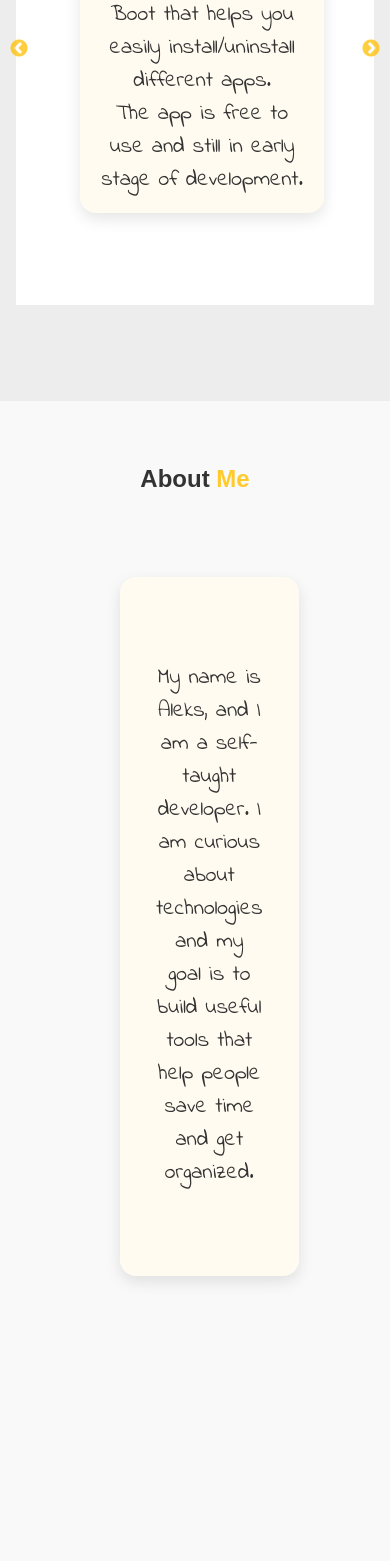
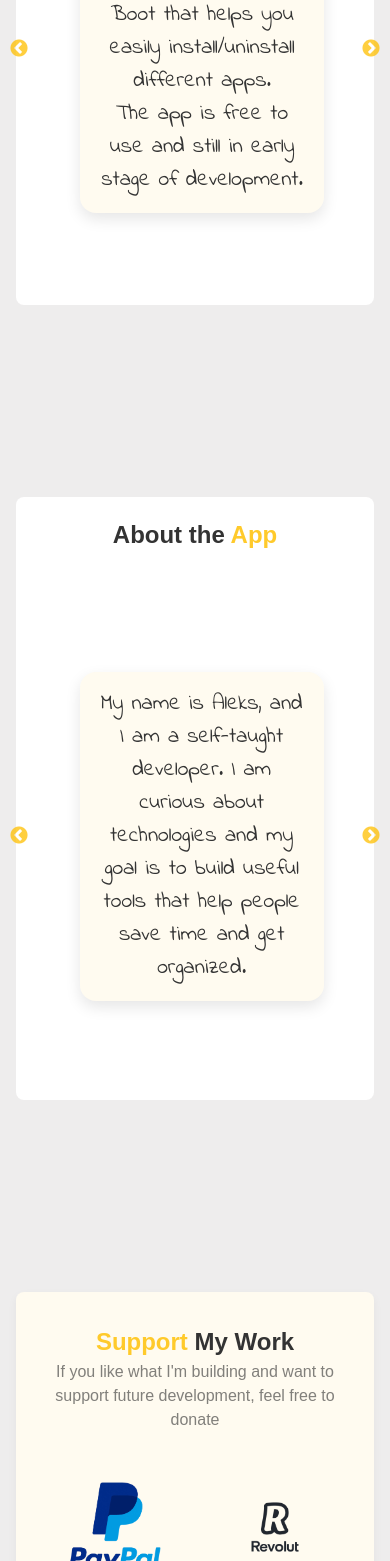
Before and after one commit to growni/control-app-react, a React (Vite) app in the folder control-react-app/: page / in a window 390 px wide. Shown: the part 439-2000 px from the top of the page. Built offline with nearby package versions, Linux system fonts and the light colour scheme.

Commit message:
Updated About Me and Donate Mobile sections

```diff
--- a/control-react-app/src/App.jsx
+++ b/control-react-app/src/App.jsx
@@ -11,6 +11,7 @@ import AboutMeCarousel from './components/AboutMeCarousel';
 import AboutAppCarousel from './components/AboutAppCarousel';
 import DonateMobile from './components/DonateMobile';
 import AboutAppNew from './components/AboutAppNew';
+import AboutMeNew from './components/AboutMeNew';
 
 function HomePage() {
   return (
@@ -27,8 +28,9 @@ function HomePage() {
       <main>
         <Element name="download"><Download /></Element>
         {/* <Element name="aboutApp"><AboutAppCarousel /></Element> */}
-        <Element name="aboutApp"><AboutAppNew /></Element>
-        <Element name="aboutMe"><AboutMeCarousel /></Element>
+        <Element name="aboutApp"><AboutAppNew/></Element>
+        {/* <Element name="aboutMe"><AboutMeCarousel /></Element> */}
+        <Element name="aboutApp"><AboutMeNew/></Element>
         <Element name="donate"><DonateDesktop /></Element>
         <Element name="donate"><DonateMobile /></Element>
 
--- /dev/null
+++ b/control-react-app/src/components/AboutMeNew.jsx
@@ -0,0 +1,106 @@
+import React from "react";
+import app_image_main from '../assets/control_main_img.png';
+import UiSlider from "./UI/gallery";
+import { useState } from "react";
+import avatar from '../assets/avatar.png';
+import humble_stones from '../assets/humble_stones.jpg';
+import cloud_forest from '../assets/cloud_forest.jpg';
+import games from '../assets/games.png';
+
+
+
+export default function AboutMeNew(){
+    const [currentSlide, setCurrentSlide] = useState(0);
+
+    const settings = {
+        dots: false,
+        infinite: true,
+        speed: 800,
+        slidesToShow: 3,
+        slidesToScroll: 3,
+        responsive: [
+            {
+              breakpoint: 1000,
+              settings: {
+                dots: false,
+                infinite: true,
+                speed: 500,
+                slidesToShow: 2,
+                slidesToScroll: 2,
+                // arrows: false
+              }
+            },
+            {
+                breakpoint: 800,
+                settings: {
+                  dots: false,
+                  infinite: true,
+                  speed: 500,
+                  slidesToShow: 1,
+                  slidesToScroll: 1,
+                  arrows: true
+                }
+            }
+        ],
+        beforeChange: (oldIndex, newIndex) => {
+            setCurrentSlide(newIndex);
+        },
+    };
+
+
+
+
+    return (
+        <section className="aboutApp-section">
+
+            <h2>
+                {currentSlide === 0 && (
+                <>About the <span style={{ color: '#ffca2b' }}>App</span></>
+                )}
+                {currentSlide === 1 && (
+                <>Login / <span style={{ color: '#ffca2b' }}>Register</span></>
+                )}
+                {currentSlide === 2 && (
+                <>Install / <span style={{ color: '#ffca2b' }}>Uninstall</span></>
+                )}
+                {currentSlide === 3 && (
+                <>Clean up / <span style={{ color: '#ffca2b' }}>Debloat</span></>
+                )}
+                {currentSlide === 4 && (
+                <><span style={{ color: '#ffca2b' }}>Profile</span></>
+                )}
+            </h2>
+
+
+            <UiSlider settings={settings}>
+                    <div className="gallery-item">
+                        <p className="about-me-p">My name is Aleks, and I am a self-taught developer. I am curious about technologies and my goal is to build useful tools that help people save time and get organized.</p>
+                    </div>
+                    <div className="gallery-item-img">
+                        <img className="about-me-img" src={avatar} alt="Avatar" />
+                    </div>
+                    <div className="gallery-item">
+                        <p className="about-me-p">I love playing video games, do photography and explore wild places far from civilization. If you are interested to learn more about me or my app you can connect with me on <a href="https://www.linkedin.com/in/aleks310/" target='_blank'>LinkedIn</a>.</p>
+                    </div>
+                    <div className="gallery-item-img">
+                       <img src={humble_stones} alt="Placeholder 1" className="about-me-carousel-img" />
+                    </div>
+                    <div className="gallery-item">
+                        <p className="about-me-p">I love spending time in the nature with friends and familiy. It helps me detach from the busy everyday life and connect more with myself. Of course, this is the perfect opportunity to take my camera with me and snap some photos. </p>
+                    </div>
+                    <div className="gallery-item-img">
+                        <img src={cloud_forest} alt="Placeholder 2" className="about-me-carousel-img" />
+                    </div>
+                    <div className="gallery-item">
+                        <p className="about-me-p">When the weight of social life and responsibilities start to get heavy, I retreat to the world of video games. Completing immersive stories, developing complex characters, ranking up in competitive leaderboards or simply hanging with online friends, gaming has always been part of my life.</p>
+                    </div>
+                    <div className="gallery-item-img">
+                      <img src={games} alt="My games" className="about-me-carousel-img" />
+                    </div>
+                    <div className="gallery-item">
+                      <p className="about-me-p">If you are looking for someone to play with, find me on the gaming platforms: <br /><br /><b>Steam</b>: <i>growni</i> <br /><b>Battle net</b>: <i>Growni#2965</i></p>
+                    </div>
+            </UiSlider>
+        </section>
+    )
+}
--- a/control-react-app/src/components/DonateMobile.jsx
+++ b/control-react-app/src/components/DonateMobile.jsx
@@ -1,7 +1,30 @@
+import payPalLogo from '../assets/Paypal_2014_logo.png';
+import revolutLogo from '../assets/Revolut-Symbol.png';
+
+
 export default function DonateMobile(){
+
+    const handleClick = (url) => {
+        window.open(url, '_blank');
+    };
+
+
     return (
         <section className="donateMobile showBelow600">
-            <h1>Work</h1>
+            <div className="donateM-header">
+                <h2> <span style={{ color: '#ffca2b' }}>Support</span> My Work</h2>
+                <p>If you like what I'm building and want to support future development, feel free to donate</p>
+            </div>
+            <div className="donateM-links">
+                <div className='logo-box' onClick={()=> handleClick("https://www.paypal.com/donate/?hosted_button_id=WV649AX6PXNSJ&source=qr")}>
+                    <img src={payPalLogo} alt="Paypal Logo" />
+                </div>
+
+                {/* Add Revolut link in handleClick! */}
+                <div className='logo-box' onClick={()=> handleClick("https://www.paypal.com/donate/?hosted_button_id=WV649AX6PXNSJ&source=qr")}>
+                    <img src={revolutLogo} alt="revolut Logo" />
+                </div>
+            </div>
         </section>
     )
 }
--- a/control-react-app/src/styles/About.css
+++ b/control-react-app/src/styles/About.css
@@ -42,10 +42,7 @@
   width: 600px;
 }
 
-.about-me-img {
-  width: 150px;
-  border-radius: 50%;
-}
+
 
 .slide-content {
   display: flex;
@@ -122,6 +119,10 @@
 /* Hide Elements */
 
 
+.donateMobile {
+  display: none;
+}
+
 @media screen and (max-width: 600px) {
   .hideAfter600 {
     display: none;
@@ -130,6 +131,47 @@
   .showBelow600{
     display: block;
   }
+
+
+  .donateMobile{
+    display: flex;
+    flex-direction: column;
+    align-items: center;
+    justify-content: center;
+    text-align: center;
+    margin: 1rem;
+    padding: 2rem;
+    background-color: hsl(46, 100%, 97%);
+    border-radius: 8px;
+    box-shadow: 0 4px 10px rgba(0, 0, 0, 0.05);
+    margin-bottom: 2rem;
+  }
+}
+
+
+
+.donateM-links{
+  display: flex;
+  align-items: center;
+  justify-content: center;
+  gap: 4rem;
+}
+
+.logo-box {
+  width: 6rem;
+  transition: all 0.5s;
+  /* height: 6rem; */
+}
+
+.logo-box:hover{
+  transform: scale(1.1);
+  cursor: pointer;
+}
+
+.logo-box img{
+  width: 100%;
+  height: 100%;
+  object-fit: cover;
 }
 
 
@@ -137,19 +179,16 @@
 /* Gallery Css */
 
 .aboutApp-section {
-  margin: 6rem 0rem 6rem 0rem;
+  margin: 6rem 1rem 12rem 1rem;
   background-color: #fff;
   min-height: 50vh;
   display: flex;
   flex-direction: column;
   align-items: center;
+  border-radius: 8px;
 }
 
-@media screen and (max-width: 600px) {
-  .aboutApp-section {
-    margin: 6rem 1rem 6rem 1rem;
-  }
-}
+
 
 
 /* .salon-details-gallery {
@@ -203,7 +242,7 @@
 
 .gallery-item-img{
   box-shadow: 0 6px 15px rgba(0, 0, 0, 0.1);
-  background-color: hsl(46, 100%, 97%);;
+  background-color: hsl(46, 100%, 97%);
   width: 90% !important;
   display: flex;
   justify-content: center;
@@ -222,6 +261,8 @@
 .gallery-item-img img{
   width: 90%;
   margin: 0 auto;
+  /* width: 12rem; */
+  /* max-width: 22rem; */
   /* padding: 1rem; */
 }
 
@@ -248,3 +289,27 @@
 .slick-prev:before, .slick-next:before {
   color: #ffbf00 !important;
 }
+
+
+.about-me-img {
+  width: 14rem !important;
+  border-radius: 50%;
+}
+
+
+
+.donateM-header h2, p {
+  padding: 0;
+  margin: 0;
+}
+
+.donateM-header  p {
+  font-size: 1rem;
+  color: #3333339d;
+}
+
+.donateM-header {
+  display: flex;
+  flex-direction: column;
+  margin-bottom: 3rem;
+}
```
Also changed, not shown: control-react-app/src/components/AboutMe.jsx (+5 -5 lines), control-react-app/src/assets/Paypal_2014_logo.png (added), control-react-app/src/assets/Revolut-Symbol.png (added).
